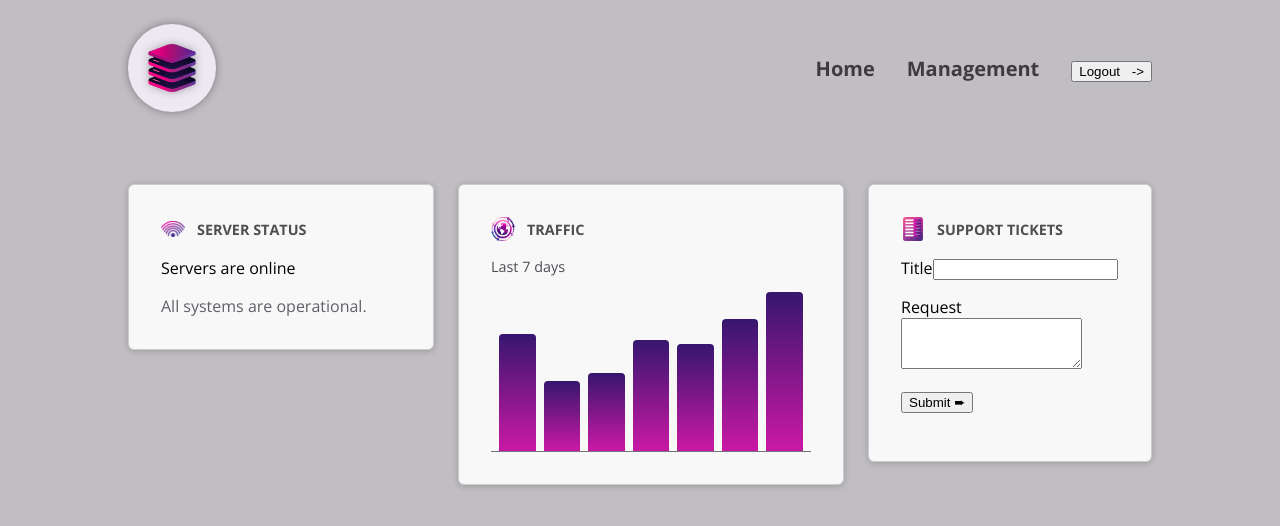
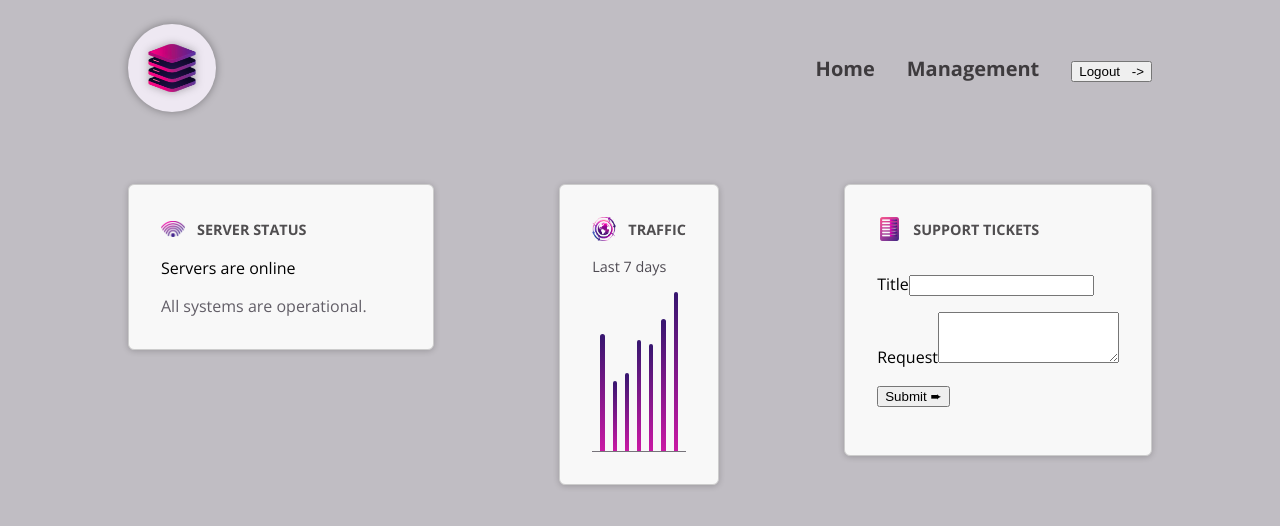
Before and after one commit to laviniaof/Angular-Dashboard, an Angular app: page / in a window 1280 px wide. Shown: the top 526 px of the page. Built offline with nearby package versions, Linux system fonts and the light colour scheme.

Commit message:
adding new host element to listening actions

```diff
--- a/angular.json
+++ b/angular.json
@@ -95,5 +95,8 @@
         }
       }
     }
+  },
+  "cli": {
+    "analytics": "abdd334b-af76-41ef-92d7-465ed19917db"
   }
 }
--- a/src/app/dashboard/dashboard-item/dashboard-item.component.css
+++ b/src/app/dashboard/dashboard-item/dashboard-item.component.css
@@ -1,4 +1,4 @@
-.dashboard-item {
+:host {
   display: block;
   padding: 1rem;
   border: 1px solid #ccc;
@@ -7,7 +7,7 @@
   box-shadow: 0 1px 6px 0 rgba(0, 0, 0, 0.2);
 }
 
-.dashboard-item header {
+:host header {
   display: flex;
   padding: 0;
   gap: 0.75rem;
@@ -15,7 +15,7 @@
   margin-bottom: 1rem;
 }
 
-.dashboard-item header img {
+:host header img {
   width: 1.5rem;
   height: 1.5rem;
   object-fit: contain;
@@ -29,7 +29,7 @@ h2 {
 }
 
 @media (min-width: 768px) {
-  .dashboard-item {
+  :host {
     padding: 2rem;
   }
 }
--- a/src/app/dashboard/dashboard-item/dashboard-item.component.html
+++ b/src/app/dashboard/dashboard-item/dashboard-item.component.html
@@ -1,4 +1,3 @@
-<div class="dashboard-item">
   <article>
     <header>
       <img [src]="image.src" [alt]="image.src" />
@@ -6,4 +5,3 @@
     </header>
     <ng-content />
   </article>
-</div>
--- a/src/app/dashboard/dashboard-item/dashboard-item.component.ts
+++ b/src/app/dashboard/dashboard-item/dashboard-item.component.ts
@@ -6,6 +6,9 @@ import { Component, Input } from '@angular/core';
   imports: [],
   templateUrl: './dashboard-item.component.html',
   styleUrl: './dashboard-item.component.css',
+  host: {
+    class: 'dashboard-item'
+  }
 })
 export class DashboardItemComponent {
   /**O decorator também pode ser substituído pelo signal.
--- a/src/app/dashboard/server-status/server-status.component.css
+++ b/src/app/dashboard/server-status/server-status.component.css
@@ -1,4 +1,4 @@
-#status {
+:host {
   display: block;
   width: 15rem;
 }
--- a/src/app/dashboard/server-status/server-status.component.html
+++ b/src/app/dashboard/server-status/server-status.component.html
@@ -1,4 +1,3 @@
-<div id="status">
   @if (currentStatus === 'online') {
   <p>Servers are online</p>
   <p>All systems are operational.</p>
@@ -9,4 +8,3 @@
   <p>Server status is unknown</p>
   <p>Fetching server status failed.</p>
   }
-</div>
--- a/src/app/dashboard/tickets/ticket/ticket.component.ts
+++ b/src/app/dashboard/tickets/ticket/ticket.component.ts
@@ -1,7 +1,7 @@
 import { Component } from '@angular/core';
 
 @Component({
-  selector: 'app-ticket',
+  selector: 'app-tickets',
   standalone: true,
   imports: [],
   templateUrl: './ticket.component.html',
--- a/src/app/dashboard/tickets/tickets.component.css
+++ b/src/app/dashboard/tickets/tickets.component.css
@@ -1,33 +1,33 @@
-#tickets {
+:host {
   display: flex;
   flex-direction: column;
   gap: 1.5rem;
 }
 
-#tickets ul {
+:host ul {
   list-style: none;
   margin: 0;
   padding: 0;
   width: 15rem;
 }
 
-#tickets li {
+:host li {
   margin: 0.5rem 0;
 }
 
-#tickets p {
+:host p {
   margin: 0;
   color: #4f4b53;
 }
 
-#tickets h2 {
+:host h2 {
   margin: 0;
   font-size: 1.1rem;
   color: #38343c;
 }
 
 @media (min-width: 768px) {
-  #tickets {
+  :host {
     flex-direction: row;
   }
 }
--- a/src/app/dashboard/traffic/traffic.component.css
+++ b/src/app/dashboard/traffic/traffic.component.css
@@ -1,3 +1,5 @@
+
+
 #traffic {
   display: block;
   width: 15rem;
--- a/src/app/dashboard/traffic/traffic.component.html
+++ b/src/app/dashboard/traffic/traffic.component.html
@@ -1,4 +1,3 @@
-<div id="traffic">
   <p>Last 7 days</p>
 
   <div id="chart">
@@ -6,4 +5,3 @@
     <div [style.height]="(dataPoint.value / maxTraffic) * 100 + '%'"></div>
     }
   </div>
-</div>
--- a/src/app/shared/control/control.component.ts
+++ b/src/app/shared/control/control.component.ts
@@ -6,6 +6,9 @@ import { Component, input } from '@angular/core';
   imports: [],
   templateUrl: './control.component.html',
   styleUrl: './control.component.css',
+  host: {
+    class: 'control'
+  }
 })
 export class ControlComponent {
   /**Instead of use @Input decorator, we are using signal */
```
